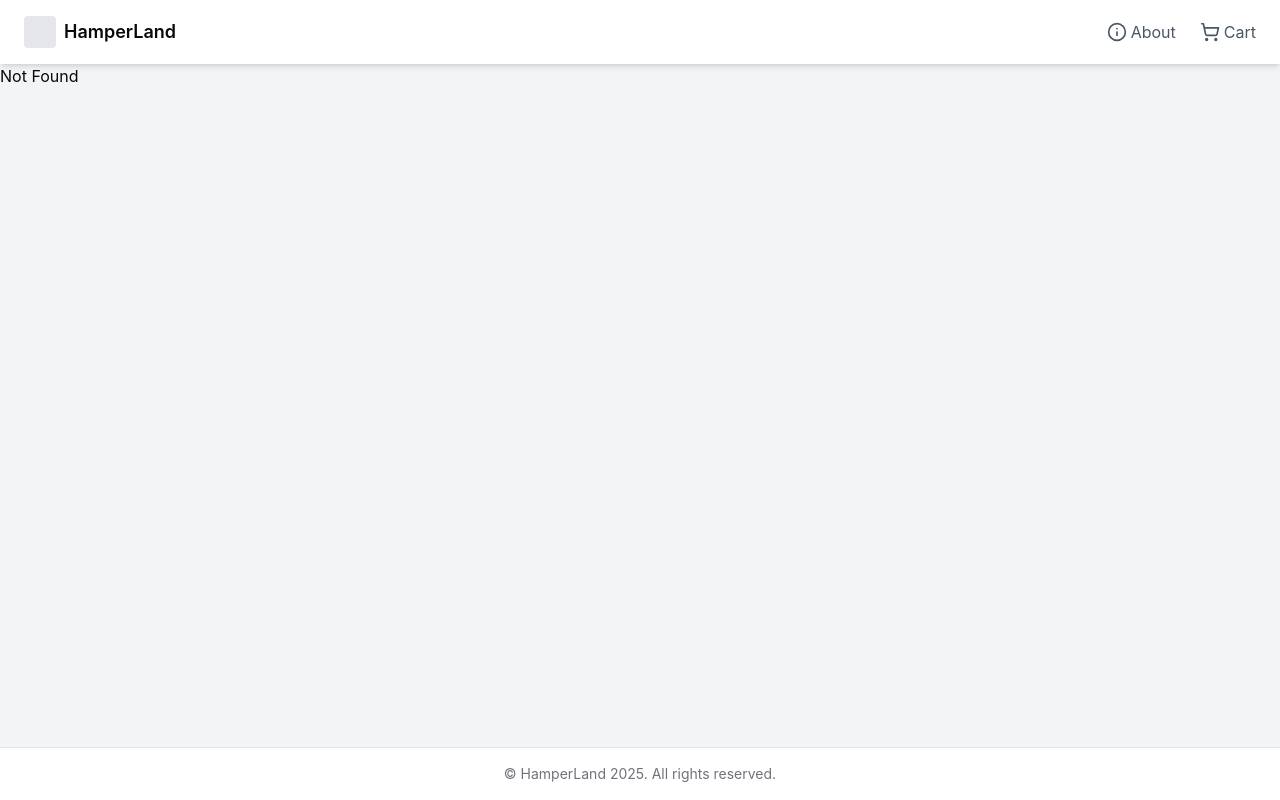
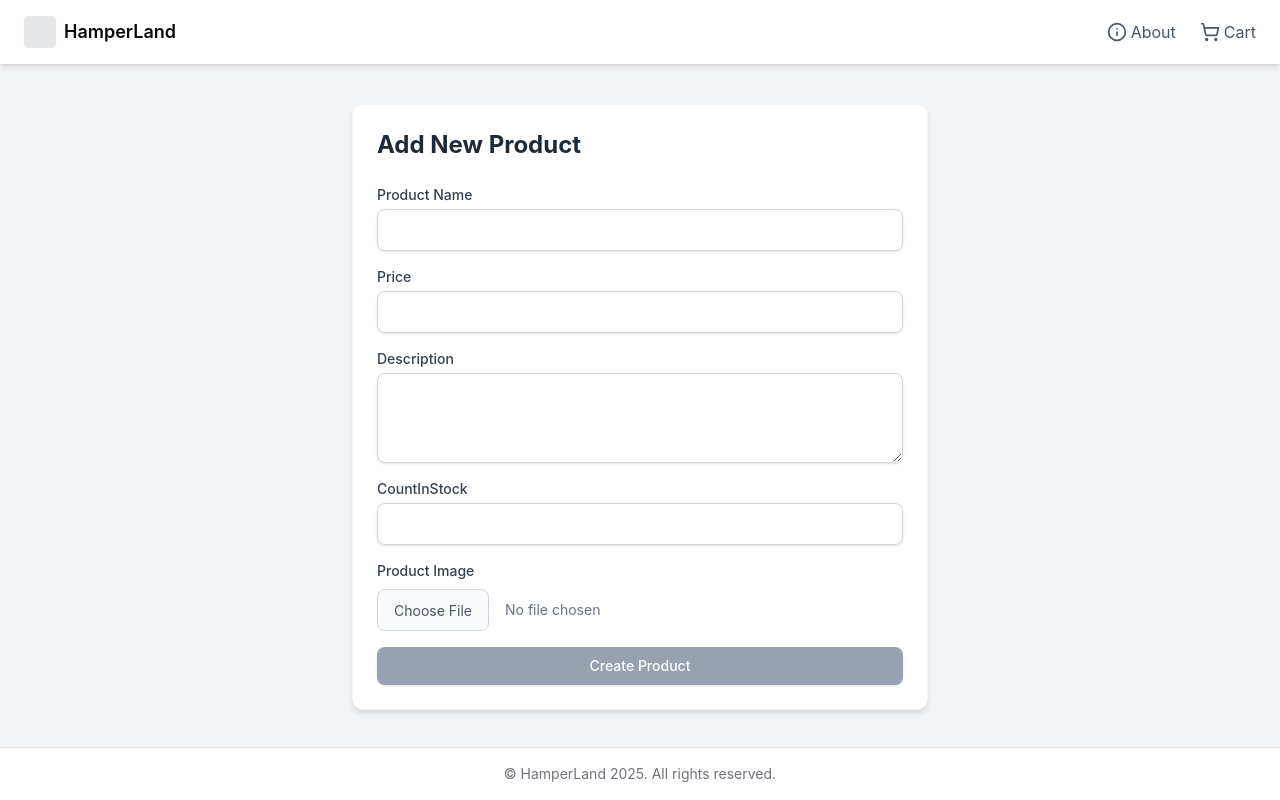
Before and after one commit to FaizAlamDev/HamperLand, a React (Vite) app in the folder frontend/: page /admin/createProduct in a window 1280 px wide. Before the commit this address had no page. Built offline with nearby package versions, Linux system fonts and the light colour scheme.

Commit message:
admin create product route

```diff
--- a/frontend/src/routeTree.gen.ts
+++ b/frontend/src/routeTree.gen.ts
@@ -15,6 +15,7 @@ import { Route as AboutRouteImport } from './routes/about'
 import { Route as IndexRouteImport } from './routes/index'
 import { Route as ProductIdRouteImport } from './routes/product.$id'
 import { Route as OrderSuccessOrderIdRouteImport } from './routes/order-success.$orderId'
+import { Route as AdminCreateProductRouteImport } from './routes/admin/createProduct'
 
 const CheckoutRoute = CheckoutRouteImport.update({
   id: '/checkout',
@@ -46,12 +47,18 @@ const OrderSuccessOrderIdRoute = OrderSuccessOrderIdRouteImport.update({
   path: '/order-success/$orderId',
   getParentRoute: () => rootRouteImport,
 } as any)
+const AdminCreateProductRoute = AdminCreateProductRouteImport.update({
+  id: '/admin/createProduct',
+  path: '/admin/createProduct',
+  getParentRoute: () => rootRouteImport,
+} as any)
 
 export interface FileRoutesByFullPath {
   '/': typeof IndexRoute
   '/about': typeof AboutRoute
   '/cart': typeof CartRoute
   '/checkout': typeof CheckoutRoute
+  '/admin/createProduct': typeof AdminCreateProductRoute
   '/order-success/$orderId': typeof OrderSuccessOrderIdRoute
   '/product/$id': typeof ProductIdRoute
 }
@@ -60,6 +67,7 @@ export interface FileRoutesByTo {
   '/about': typeof AboutRoute
   '/cart': typeof CartRoute
   '/checkout': typeof CheckoutRoute
+  '/admin/createProduct': typeof AdminCreateProductRoute
   '/order-success/$orderId': typeof OrderSuccessOrderIdRoute
   '/product/$id': typeof ProductIdRoute
 }
@@ -69,6 +77,7 @@ export interface FileRoutesById {
   '/about': typeof AboutRoute
   '/cart': typeof CartRoute
   '/checkout': typeof CheckoutRoute
+  '/admin/createProduct': typeof AdminCreateProductRoute
   '/order-success/$orderId': typeof OrderSuccessOrderIdRoute
   '/product/$id': typeof ProductIdRoute
 }
@@ -79,6 +88,7 @@ export interface FileRouteTypes {
     | '/about'
     | '/cart'
     | '/checkout'
+    | '/admin/createProduct'
     | '/order-success/$orderId'
     | '/product/$id'
   fileRoutesByTo: FileRoutesByTo
@@ -87,6 +97,7 @@ export interface FileRouteTypes {
     | '/about'
     | '/cart'
     | '/checkout'
+    | '/admin/createProduct'
     | '/order-success/$orderId'
     | '/product/$id'
   id:
@@ -95,6 +106,7 @@ export interface FileRouteTypes {
     | '/about'
     | '/cart'
     | '/checkout'
+    | '/admin/createProduct'
     | '/order-success/$orderId'
     | '/product/$id'
   fileRoutesById: FileRoutesById
@@ -104,6 +116,7 @@ export interface RootRouteChildren {
   AboutRoute: typeof AboutRoute
   CartRoute: typeof CartRoute
   CheckoutRoute: typeof CheckoutRoute
+  AdminCreateProductRoute: typeof AdminCreateProductRoute
   OrderSuccessOrderIdRoute: typeof OrderSuccessOrderIdRoute
   ProductIdRoute: typeof ProductIdRoute
 }
@@ -152,6 +165,13 @@ declare module '@tanstack/react-router' {
       preLoaderRoute: typeof OrderSuccessOrderIdRouteImport
       parentRoute: typeof rootRouteImport
     }
+    '/admin/createProduct': {
+      id: '/admin/createProduct'
+      path: '/admin/createProduct'
+      fullPath: '/admin/createProduct'
+      preLoaderRoute: typeof AdminCreateProductRouteImport
+      parentRoute: typeof rootRouteImport
+    }
   }
 }
 
@@ -160,6 +180,7 @@ const rootRouteChildren: RootRouteChildren = {
   AboutRoute: AboutRoute,
   CartRoute: CartRoute,
   CheckoutRoute: CheckoutRoute,
+  AdminCreateProductRoute: AdminCreateProductRoute,
   OrderSuccessOrderIdRoute: OrderSuccessOrderIdRoute,
   ProductIdRoute: ProductIdRoute,
 }
--- /dev/null
+++ b/frontend/src/routes/admin/createProduct.tsx
@@ -0,0 +1,212 @@
+import { createFileRoute } from '@tanstack/react-router'
+import { useState, useEffect } from 'react'
+
+export const Route = createFileRoute('/admin/createProduct')({
+  component: CreateProduct,
+})
+
+function CreateProduct() {
+  const [formData, setFormData] = useState({
+    name: '',
+    price: '',
+    description: '',
+    countInStock: '',
+  })
+  const [file, setFile] = useState<File | null>(null)
+  const [preview, setPreview] = useState<string | null>(null)
+  const [isUploading, setIsUploading] = useState(false)
+  const [status, setStatus] = useState<'idle' | 'success' | 'error'>('idle')
+
+  useEffect(() => {
+    return () => {
+      if (preview) {
+        URL.revokeObjectURL(preview)
+      }
+    }
+  }, [preview])
+
+  const handleFileChange = (e: React.ChangeEvent<HTMLInputElement>) => {
+    const selectedFile = e.target.files?.[0]
+    if (!selectedFile) return
+
+    if (selectedFile.size > 2 * 1024 * 1024) {
+      alert('File is too large! Max 2MB allowed to save costs.')
+      return
+    }
+
+    setFile(selectedFile)
+
+    const objectUrl = URL.createObjectURL(selectedFile)
+    setPreview(objectUrl)
+  }
+
+  const handleSubmit = async (e: React.FormEvent) => {
+    e.preventDefault()
+    if (!file || !formData.name || !formData.price || !formData.countInStock)
+      return
+
+    setIsUploading(true)
+    setStatus('idle')
+
+    try {
+      const response = await fetch(
+        import.meta.env.VITE_CREATE_PRODUCT_API_URL,
+        {
+          method: 'POST',
+          headers: { 'Content-Type': 'application/json' },
+          body: JSON.stringify({
+            name: formData.name,
+            price: Number(formData.price),
+            description: formData.description,
+            countInStock: formData.countInStock,
+            contentType: file.type,
+          }),
+        },
+      )
+
+      if (!response.ok) throw new Error('Failed to create product entry')
+
+      const { uploadUrl } = await response.json()
+
+      const uploadResponse = await fetch(uploadUrl, {
+        method: 'PUT',
+        headers: {
+          'Content-Type': file.type,
+        },
+        body: file,
+      })
+
+      if (!uploadResponse.ok) throw new Error('Failed to upload image to S3')
+
+      setStatus('success')
+      setFormData({ name: '', price: '', description: '', countInStock: '' })
+      setFile(null)
+      setPreview(null)
+    } catch (error) {
+      console.error(error)
+      setStatus('error')
+    } finally {
+      setIsUploading(false)
+    }
+  }
+
+  return (
+    <div className="max-w-xl mx-auto mt-10 p-6 bg-white rounded-lg shadow-md border border-gray-100">
+      <h1 className="text-2xl font-bold mb-6 text-gray-800">Add New Product</h1>
+
+      <form onSubmit={handleSubmit} className="space-y-4">
+        <div>
+          <label className="block text-sm font-medium text-gray-700">
+            Product Name
+          </label>
+          <input
+            type="text"
+            required
+            className="mt-1 block w-full px-3 py-2 border border-gray-300 rounded-md shadow-sm focus:outline-none focus:ring-blue-500 focus:border-blue-500"
+            value={formData.name}
+            onChange={(e) => setFormData({ ...formData, name: e.target.value })}
+          />
+        </div>
+
+        <div>
+          <label className="block text-sm font-medium text-gray-700">
+            Price
+          </label>
+          <input
+            type="number"
+            required
+            min="0"
+            step="0.01"
+            className="mt-1 block w-full px-3 py-2 border border-gray-300 rounded-md shadow-sm focus:outline-none focus:ring-blue-500 focus:border-blue-500"
+            value={formData.price}
+            onChange={(e) =>
+              setFormData({ ...formData, price: e.target.value })
+            }
+          />
+        </div>
+
+        <div>
+          <label className="block text-sm font-medium text-gray-700">
+            Description
+          </label>
+          <textarea
+            className="mt-1 block w-full px-3 py-2 border border-gray-300 rounded-md shadow-sm focus:outline-none focus:ring-blue-500 focus:border-blue-500"
+            rows={3}
+            value={formData.description}
+            onChange={(e) =>
+              setFormData({ ...formData, description: e.target.value })
+            }
+          />
+        </div>
+
+        <div>
+          <label className="block text-sm font-medium text-gray-700">
+            CountInStock
+          </label>
+          <input
+            type="number"
+            required
+            min="0"
+            step="1"
+            className="mt-1 block w-full px-3 py-2 border border-gray-300 rounded-md shadow-sm focus:outline-none focus:ring-blue-500 focus:border-blue-500"
+            value={formData.countInStock}
+            onChange={(e) =>
+              setFormData({ ...formData, countInStock: e.target.value })
+            }
+          />
+        </div>
+
+        <div>
+          <label className="block text-sm font-medium text-gray-700 mb-2">
+            Product Image
+          </label>
+          <div className="flex items-center space-x-4">
+            <label className="cursor-pointer bg-gray-50 px-4 py-2 border border-gray-300 rounded-md hover:bg-gray-100 transition">
+              <span className="text-sm text-gray-600">Choose File</span>
+              <input
+                type="file"
+                accept="image/*"
+                onChange={handleFileChange}
+                className="hidden"
+              />
+            </label>
+            <span className="text-sm text-gray-500">
+              {file ? file.name : 'No file chosen'}
+            </span>
+          </div>
+
+          {preview && (
+            <div className="mt-4 relative w-32 h-32 border rounded overflow-hidden">
+              <img
+                src={preview}
+                alt="Preview"
+                className="w-full h-full object-cover"
+              />
+            </div>
+          )}
+        </div>
+
+        {status === 'success' && (
+          <div className="p-3 bg-green-50 text-green-700 rounded text-sm">
+            Product created successfully!
+          </div>
+        )}
+        {status === 'error' && (
+          <div className="p-3 bg-red-50 text-red-700 rounded text-sm">
+            Something went wrong. Please try again.
+          </div>
+        )}
+
+        <button
+          type="submit"
+          disabled={isUploading || !file}
+          className={`w-full flex justify-center py-2 px-4 border border-transparent rounded-md shadow-sm text-sm font-medium text-white
+            ${isUploading || !file ? 'bg-gray-400 cursor-not-allowed' : 'bg-blue-600 hover:bg-blue-700 focus:ring-2 focus:ring-offset-2 focus:ring-blue-500'}
+          `}
+        >
+          {isUploading ? 'Uploading...' : 'Create Product'}
+        </button>
+      </form>
+    </div>
+  )
+}
```
Also changed, not shown: 2 other files (tests, documents, lock files or other folders).
